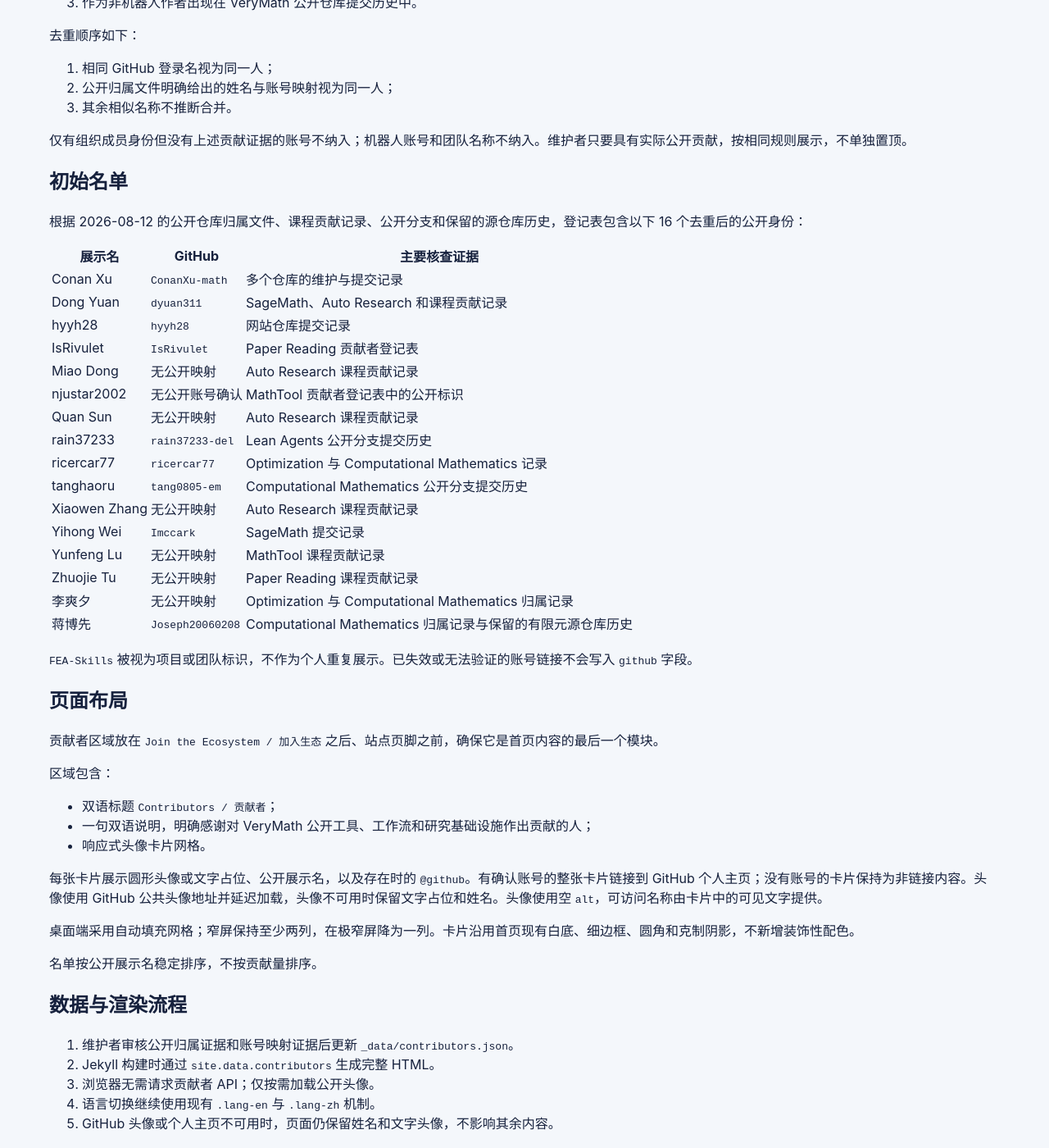
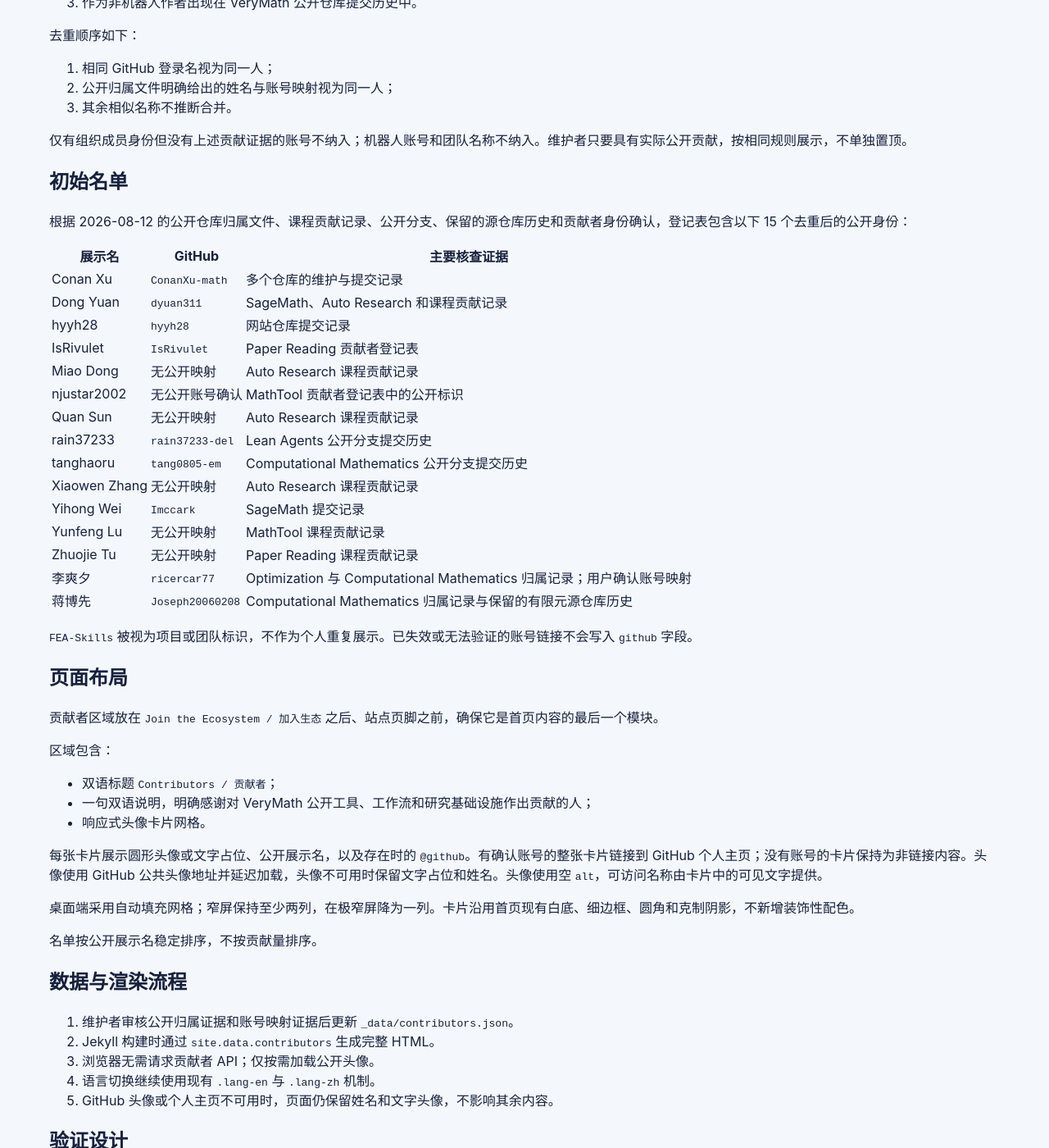
Before and after one commit to VeryMath/verymath.github.io, a Jekyll site: the page built from docs/superpowers/specs/2026-08-12-contributors-section-design.md, in a window 1280 px wide and 1400 px high, scrolled down 946 px. Shown: the whole window at 82% size. Built offline with Jekyll 4.4.1, drawn with Linux system fonts in a browser that asks for light colours; our own code applies the rules of GitHub Pages for plain Markdown files; some of the changed text lies outside the part shown.

Commit message:
fix: merge Li Shuangxi contributor identity

```diff
--- a/docs/superpowers/specs/2026-08-12-contributors-section-design.md
+++ b/docs/superpowers/specs/2026-08-12-contributors-section-design.md
@@ -46,7 +46,7 @@
 
 ## 初始名单
 
-根据 2026-08-12 的公开仓库归属文件、课程贡献记录、公开分支和保留的源仓库历史，登记表包含以下 16 个去重后的公开身份：
+根据 2026-08-12 的公开仓库归属文件、课程贡献记录、公开分支、保留的源仓库历史和贡献者身份确认，登记表包含以下 15 个去重后的公开身份：
 
 | 展示名 | GitHub | 主要核查证据 |
 | --- | --- | --- |
@@ -58,13 +58,12 @@
 | njustar2002 | 无公开账号确认 | MathTool 贡献者登记表中的公开标识 |
 | Quan Sun | 无公开映射 | Auto Research 课程贡献记录 |
 | rain37233 | `rain37233-del` | Lean Agents 公开分支提交历史 |
-| ricercar77 | `ricercar77` | Optimization 与 Computational Mathematics 记录 |
 | tanghaoru | `tang0805-em` | Computational Mathematics 公开分支提交历史 |
 | Xiaowen Zhang | 无公开映射 | Auto Research 课程贡献记录 |
 | Yihong Wei | `Imccark` | SageMath 提交记录 |
 | Yunfeng Lu | 无公开映射 | MathTool 课程贡献记录 |
 | Zhuojie Tu | 无公开映射 | Paper Reading 课程贡献记录 |
-| 李爽夕 | 无公开映射 | Optimization 与 Computational Mathematics 归属记录 |
+| 李爽夕 | `ricercar77` | Optimization 与 Computational Mathematics 归属记录；用户确认账号映射 |
 | 蒋博先 | `Joseph20060208` | Computational Mathematics 归属记录与保留的有限元源仓库历史 |
 
 `FEA-Skills` 被视为项目或团队标识，不作为个人重复展示。已失效或无法验证的账号链接不会写入 `github` 字段。
@@ -98,7 +97,7 @@
 实施时先添加失败测试，再编写页面代码。验证范围包括：
 
 - 数据文件是有效 JSON，字段完整，展示名和 GitHub 登录名均不重复；
-- 初始名单恰好包含上述 16 个公开身份；
+- 当前名单恰好包含上述 15 个去重后的公开身份；
 - 每条记录至少有一条公开贡献证据；
 - 首页在 `Join the Ecosystem` 后包含双语贡献者标题和 Jekyll 数据循环；
 - 有账号与无账号两种卡片都具有可用的静态回退；
```
Also changed, not shown: _data/contributors.json (+1 -10 lines), docs/superpowers/plans/2026-08-12-contributors-section.md (+3 -3 lines), tests/test_contributors.py (+3 -4 lines).
